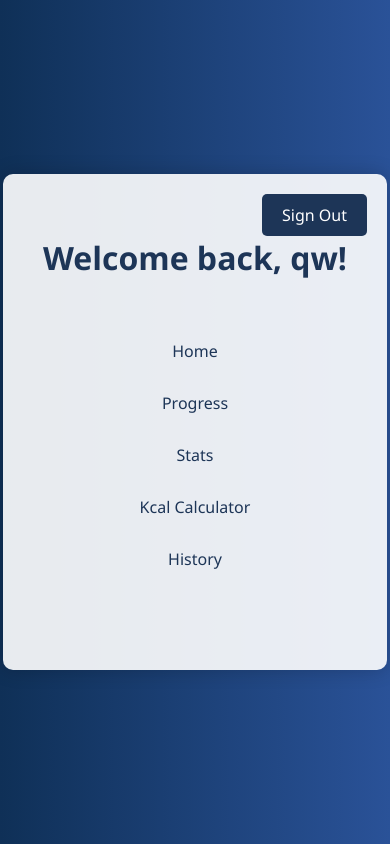
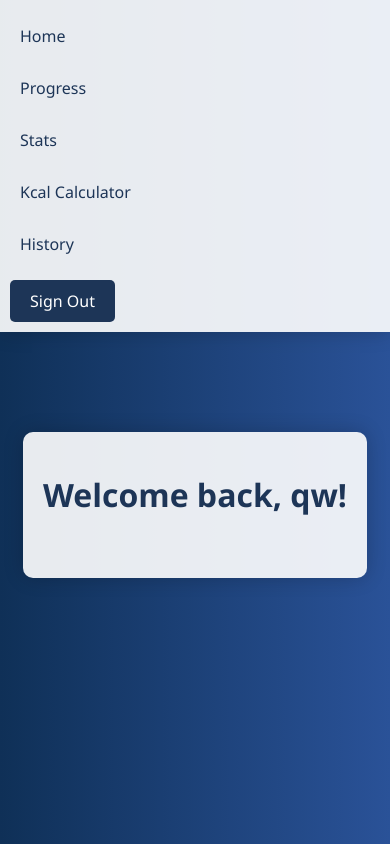
Before and after one commit to MaksHofman/kcal_counter_page, a Flask app: page /user_page in a window 390 px wide. Run offline with Flask 3, Linux system fonts and the light colour scheme; a user stored in the database is signed in.

Commit message:
Task 1: Update css for user page

```diff
--- a/static/style_user_page.css
+++ b/static/style_user_page.css
@@ -6,55 +6,25 @@ body {
     margin: 0;
     padding: 0;
     display: flex;
-    justify-content: center;
+    flex-direction: column;
     align-items: center;
     height: 100vh;
 }
 
-.container {
-    max-width: 600px;
-    padding: 40px;
+/* Navbar styles */
+.navbar {
+    box-sizing: border-box;
+    width: 100%;
+    display: flex;
+    justify-content: space-between;
+    align-items: center;
+    padding: 10px 10px;
     background: rgba(255, 255, 255, 0.9);
-    border-radius: 10px;
     box-shadow: 0 0 20px rgba(0, 0, 0, 0.2);
-    text-align: center;
-    position: relative;
 }
 
-.login-box {
-    position: absolute;
-    top: 20px;
-    right: 20px;
-}
-
-h1 {
-    color: #1d3557;
-}
-
-p {
-    color: #1d3557;
-    margin-bottom: 20px;
-}
-
-.btn {
-    display: inline-block;
-    padding: 10px 20px;
-    background: #1d3557;
-    color: #fff;
-    text-decoration: none;
-    border-radius: 5px;
-    transition: background 0.3s ease;
-}
-
-.btn:hover {
-    background: #457b9d;
-}
-
-/* Top bar styles */
 .top-bar {
-    background: transparent;
-    padding: 10px;
-    margin-bottom: 20px;
+    display: flex;
 }
 
 .top-bar a {
@@ -71,6 +41,45 @@ p {
     color: #fff;
 }
 
+.login-box {
+    margin-right: 10px;
+}
+
+.login-box .btn {
+    display: inline-block;
+    padding: 10px 20px;
+    background: #1d3557;
+    color: #fff;
+    text-decoration: none;
+    border-radius: 5px;
+    transition: background 0.3s ease;
+}
+
+.login-box .btn:hover {
+    background: #457b9d;
+}
+
+/* Container styles */
+.container {
+    max-width: 600px;
+    padding: 40px;
+    background: rgba(255, 255, 255, 0.9);
+    border-radius: 10px;
+    box-shadow: 0 0 20px rgba(0, 0, 0, 0.2);
+    text-align: center;
+    margin-top: 100px; /* Increased margin to prevent overlap with navbar */
+    position: relative;
+}
+
+h1 {
+    color: #1d3557;
+}
+
+p {
+    color: #1d3557;
+    margin-bottom: 20px;
+}
+
 /* Content styles */
 .content {
     background: transparent;
@@ -80,9 +89,26 @@ p {
 
 /* Responsive design */
 @media (max-width: 600px) {
+    .navbar {
+        flex-direction: column;
+        align-items: flex-start;
+    }
+
+    .top-bar {
+        flex-direction: column;
+        width: 100%;
+    }
+
     .top-bar a {
-        display: block;
-        margin: 10px 0;
+        margin: 5px 0;
+    }
+
+    .login-box {
+        margin-top: 10px;
+    }
+
+    .container {
+        padding: 20px;
     }
 
     .content {
--- a/templates/user_page.html
+++ b/templates/user_page.html
@@ -6,19 +6,22 @@
     <title>User Page</title>
     <link rel="stylesheet" href="{{ url_for('static', filename='style_user_page.css') }}">
 </head>
-<div class="container">
+<body>
+<div class="navbar">
+    <div class="top-bar">
+        <a href="{{ url_for('user_page') }}">Home</a>
+        <a href="{{ url_for('progress') }}">Progress</a>
+        <a href="{{ url_for('stats') }}">Stats</a>
+        <a href="{{ url_for('kcal_calculator') }}">Kcal Calculator</a>
+        <a href="{{ url_for('history') }}">History</a>
+    </div>
     <div class="login-box">
         <a class="btn" href="{{ url_for('sign_out') }}">Sign Out</a>
     </div>
+</div>
+<div class="container">
     <h1>Welcome back, {{ username }}!</h1>
     <div class="content">
-        <div class="top-bar">
-            <a href="{{ url_for('user_page') }}">Home</a>
-            <a href="{{ url_for('progress') }}">Progress</a>
-            <a href="{{ url_for('stats') }}">Stats</a>
-            <a href="{{ url_for('kcal_calculator') }}">Kcal Calculator</a>
-            <a href="{{ url_for('history') }}">History</a>
-        </div>
         {% block content %}
         {% endblock %}
     </div>
```
Also changed, not shown: 2 other files.
